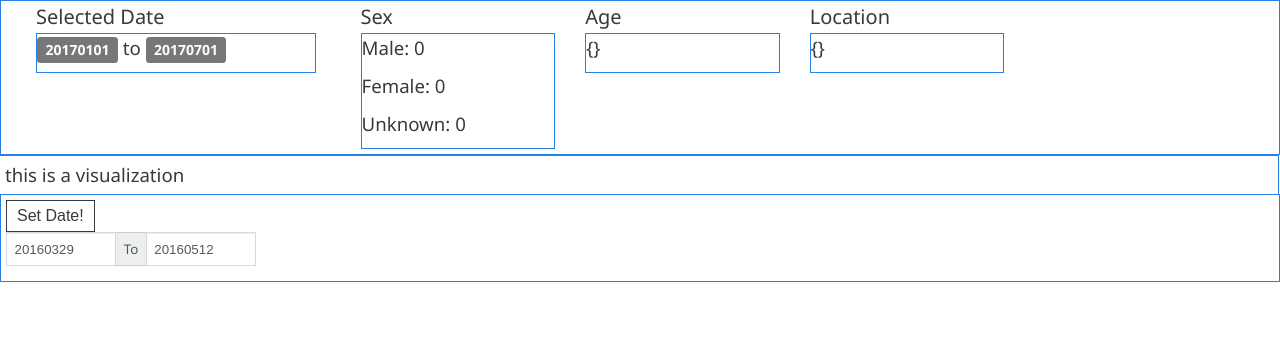
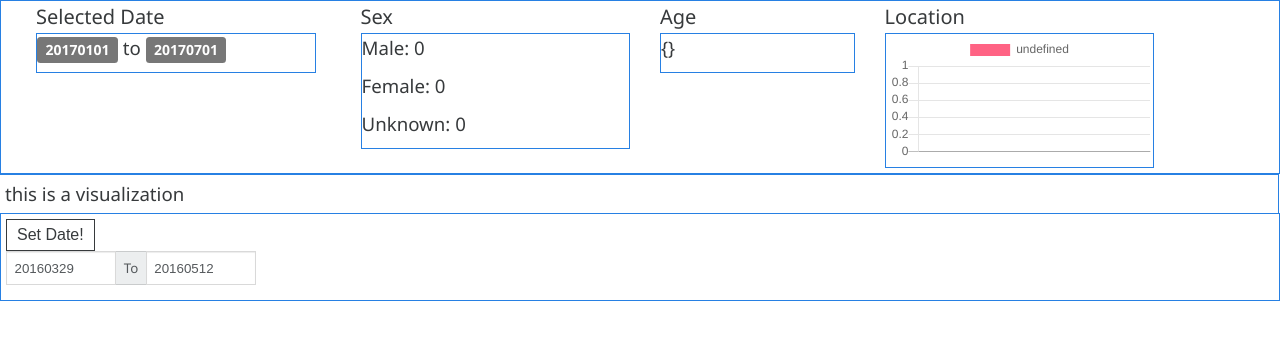
Before and after one commit to tkakar/MEV-MQP, a React (Create React App) app in the folder front-end/: page / in a window 1280 px wide. Shown: the top 340 px of the page. Built offline with nearby package versions, Linux system fonts and the light colour scheme.

Commit message:
React ChartJS added and one graph displaying

```diff
--- a/front-end/package.json
+++ b/front-end/package.json
@@ -13,11 +13,13 @@
   "dependencies": {
     "bluebird": "^3.5.0",
     "bootstrap": "^3.3.7",
+    "chart.js": "^2.7.0",
     "jquery": "^3.2.1",
     "lodash": "^4.17.4",
     "prop-types": "^15.5.10",
     "react": "^15.6.1",
     "react-bootstrap": "^0.31.3",
+    "react-chartjs-2": "^2.6.4",
     "react-dom": "^15.6.1",
     "react-redux": "^5.0.6",
     "react-scripts": "1.0.13",
--- a/front-end/public/index.html
+++ b/front-end/public/index.html
@@ -19,6 +19,7 @@
       work correctly both with client-side routing and a non-root public URL.
       Learn how to configure a non-root public URL by running `npm run build`.
     -->
+    <script type='text/javascript' src='https://cdnjs.cloudflare.com/ajax/libs/Chart.js/2.7.0/Chart.min.js'></script>
     <title>React App</title>
   </head>
   <body>
--- a/front-end/src/components/sidebar/Demographics.jsx
+++ b/front-end/src/components/sidebar/Demographics.jsx
@@ -18,18 +18,23 @@ class Demographics extends Component {
     location: PropTypes.objectOf(PropTypes.number).isRequired,
   }
 
+  getValues = (data) => {
+    const countries = Object.keys(data);
+    const countryValues = Object.values(data);
+    const newData = { countries, countryValues };
+    return newData;
+  }
+
   filter = () => true;
-  aggregateLocation = (data) => {
-    console.log(data);
-    return data;
-  }
   render() {
     return (
       <div className="col-sm-9">
         <div>
           <Sex sex={this.props.sex} />
           <Age age={this.props.age} />
-          <Location location={this.aggregateLocation(this.props.location)} />
+          <Location
+            location={this.getValues(this.props.location)}
+          />
         </div>
       </div>
     );
--- a/front-end/src/components/sidebar/demographics/Location.jsx
+++ b/front-end/src/components/sidebar/demographics/Location.jsx
@@ -1,18 +1,54 @@
-import React from 'react';
+import React, { Component } from 'react';
 import PropTypes from 'prop-types';
+import { Bar } from 'react-chartjs-2';
 
 
-const Location = props => (
-  <div className="col-sm-3">
-    <h2>Location</h2>
-    <div className="card card-outline-primary" >
-      <p>{ JSON.stringify(props.location) }</p>
-    </div>
-  </div>
-);
+class Location extends Component {
+  static propTypes = {
+    location: PropTypes.shape({
+      countries: PropTypes.array,
+      values: PropTypes.array,
+    }).isRequired,
+  }
 
-Location.propTypes = {
-  location: PropTypes.objectOf(PropTypes.number).isRequired,
-};
+  filter = () => true;
+
+  render() {
+    const data = {
+      labels: this.props.location.countries,
+      datasets: [
+        {
+          data: this.props.location.values,
+          backgroundColor: '#FF6384',
+        },
+      ],
+    };
+    const options = {
+      scales: {
+        yAxes: [
+          {
+            ticks: {
+              callback(label, index, labels) {
+                return `${  label}`;
+              },
+            },
+          },
+        ],
+      },
+    };
+    return (
+      <div className="col-sm-4">
+        <h2>Location</h2>
+        <div className="card card-outline-primary" >
+          <Bar
+            data={data}
+            options={options}
+            redraw
+          />
+        </div>
+      </div>
+    );
+  }
+}
 
 export default Location;
--- a/front-end/src/components/sidebar/demographics/Sex.jsx
+++ b/front-end/src/components/sidebar/demographics/Sex.jsx
@@ -3,7 +3,7 @@ import PropTypes from 'prop-types';
 
 
 const Sex = props => (
-  <div className="col-sm-3">
+  <div className="col-sm-4">
     <h2>Sex</h2>
     <div className="card card-outline-primary" >
       <p>Male: { props.sex.M }</p>
```
